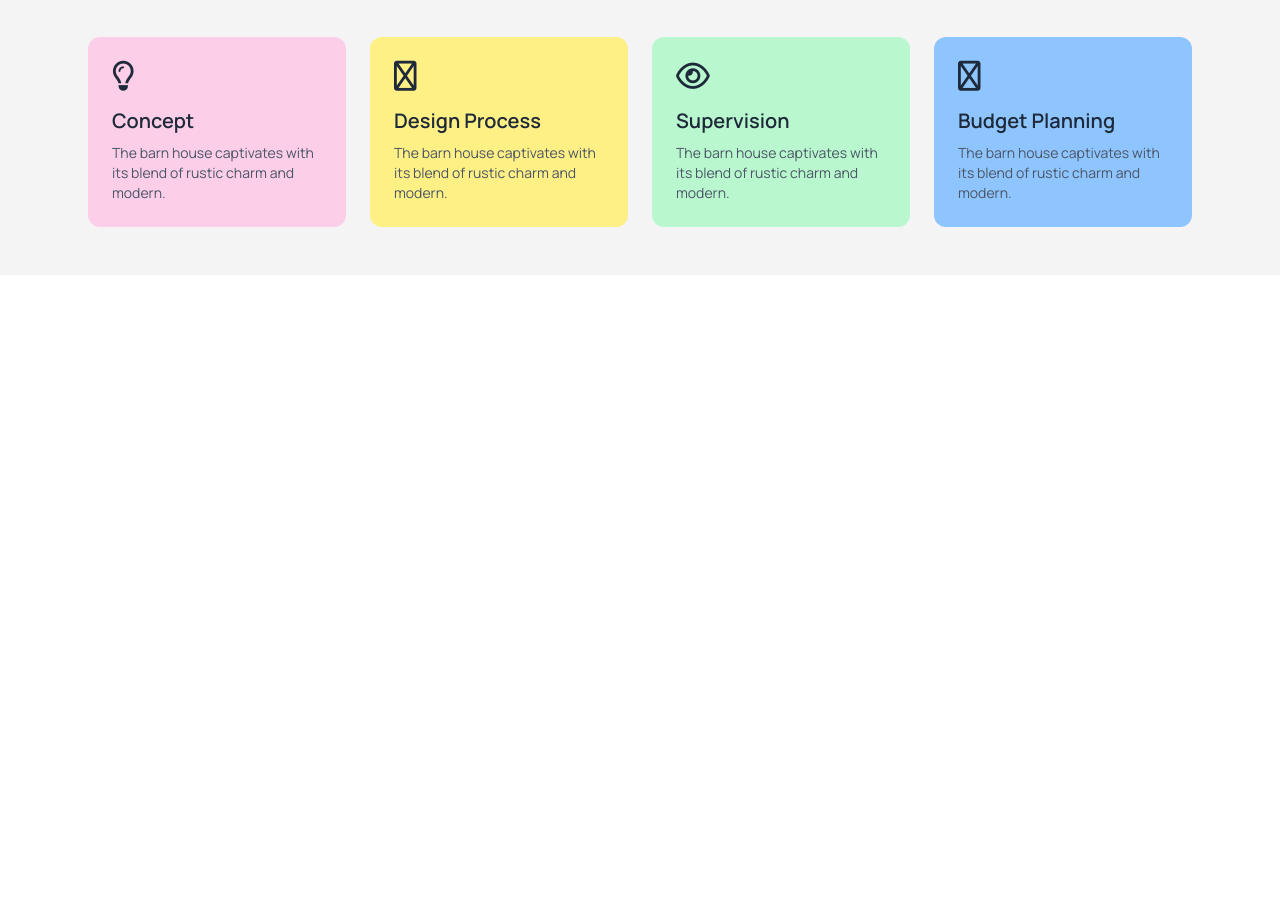
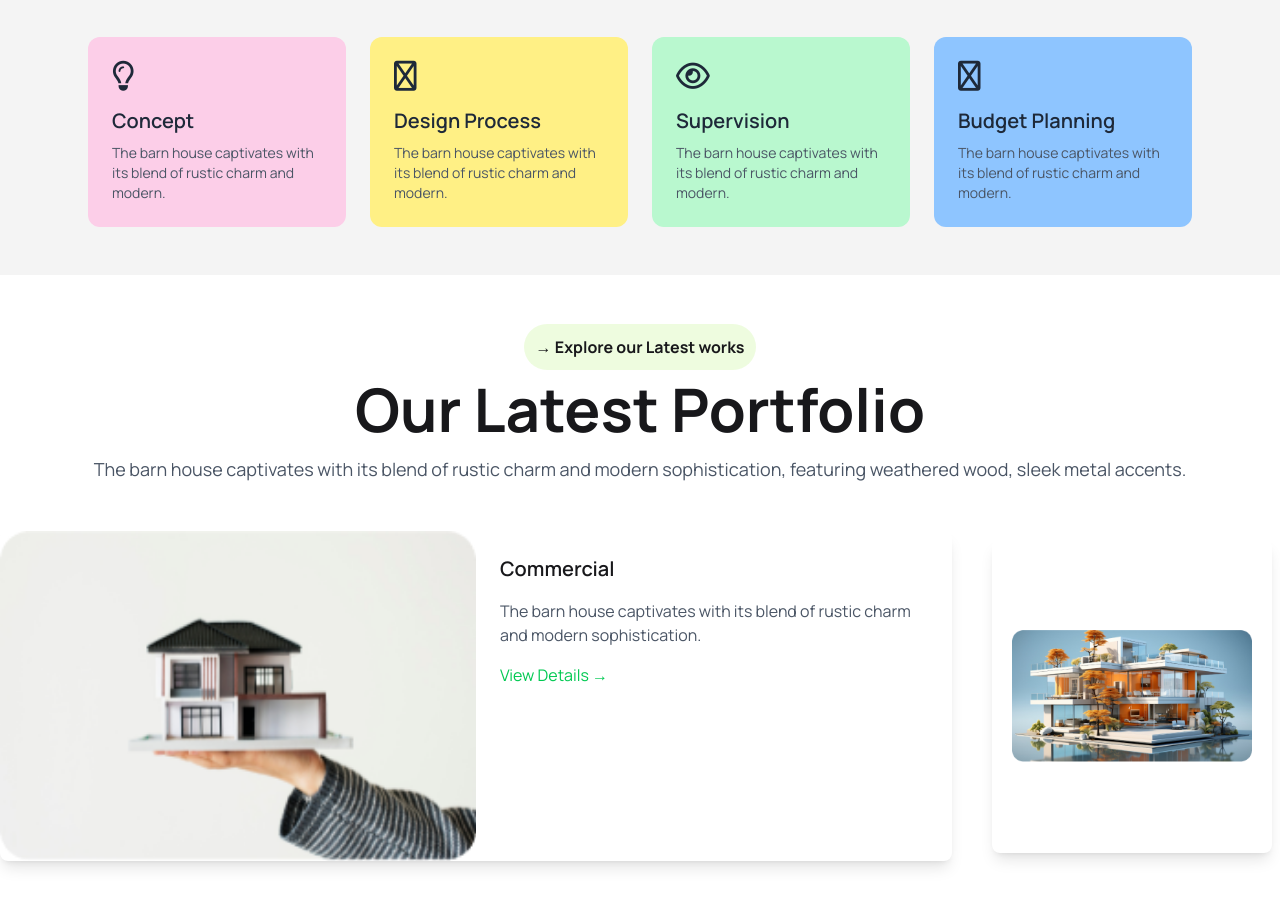
Before and after one commit to jobaerjubu/Commercial-Project-Website, a website: page index.html in a window 1280 px wide. Shown: the part 2207-3114 px from the top of the page. Before the commit the page ends 2482 px from the top, so only its background shows below. Drawn offline with nearby package versions, Linux system fonts and the light colour scheme.

Commit message:
added asection our letest  portfolio

```diff
--- a/index.html
+++ b/index.html
@@ -119,7 +119,7 @@
 
 
         <!-- We design thoughtful, liveable spaces and Our Works Process section  -->
-        <section class="bg-[#F4F4F4]">
+        <section class="bg-[#F4F4F4] mb-15">
 
             <!-- We design thoughtful, liveable spaces -->
             <div class="grid grid-cols-1 lg:grid-cols-2 items-center mx-7 gap-6 ">
@@ -283,6 +283,60 @@
             </div>
         </section>
 
+
+        <!-- Our Latest Portfolio section  -->
+        <section class="mb-15">
+            <div class="container mx-auto">
+                <!-- Header and Description -->
+                <div class="text-center">
+                    <a href="#" class="font-bold p-3 bg-[#ABEF5F33] rounded-3xl">→ Explore our Latest works</a>
+                    <h2 class="text-6xl font-bold mt-5 mb-4">Our Latest Portfolio</h2>
+                    <p class="text-lg text-gray-600 mb-8">
+                        The barn house captivates with its blend of rustic charm and modern sophistication, featuring
+                        weathered wood, sleek metal accents.
+                    </p>
+
+                </div>
+
+                <div class="grid lg:grid-cols-4  gap-8 mt-12">
+                    <!-- Left Card -->
+                    <div class="bg-white rounded-lg shadow-lg overflow-hidden col-span-3 flex">
+                        <img src="./assets/img1.png" alt="Commercial Project 1" class="w-1/2 object-cover">
+                        <div class="p-6 w-1/2">
+                            <h3 class="text-xl font-semibold mb-4">Commercial</h3>
+                            <p class="text-gray-600 mb-4">The barn house captivates with its blend of rustic charm and
+                                modern sophistication.</p>
+                            <a href="#" class="text-green-500 hover:text-green-700">View Details →</a>
+                        </div>
+                    </div>
+
+                    <!-- Right Image (1/4th space with margin and padding) -->
+                    <div class="col-span-1 p-5 m-2 bg-white rounded-lg shadow-lg flex items-center justify-center">
+                        <img src="./assets/img2.png" alt="Image" class="w-full h-full object-contain">
+                    </div>
+                </div>
+
+
+
+
+
+
+
+
+
+
+
+                <!-- Second Image and Card -->
+
+
+                <!-- Third Image and Card -->
+
+            </div>
+
+
+
+
+        </section>
     </main>
 
     <footer>
```
